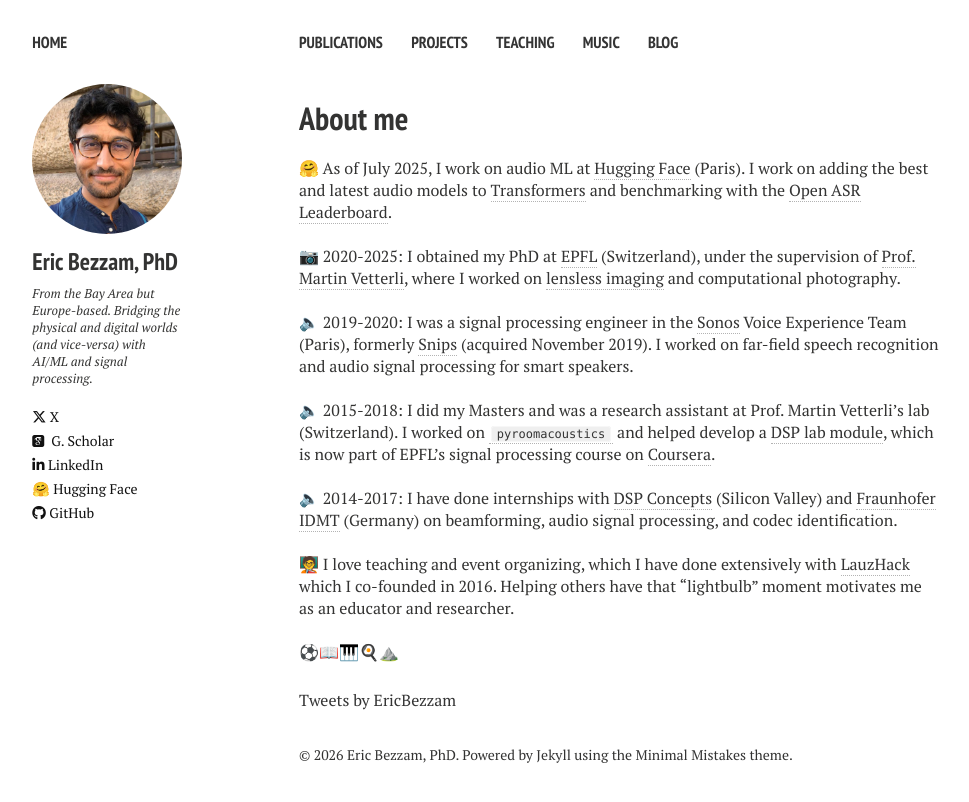
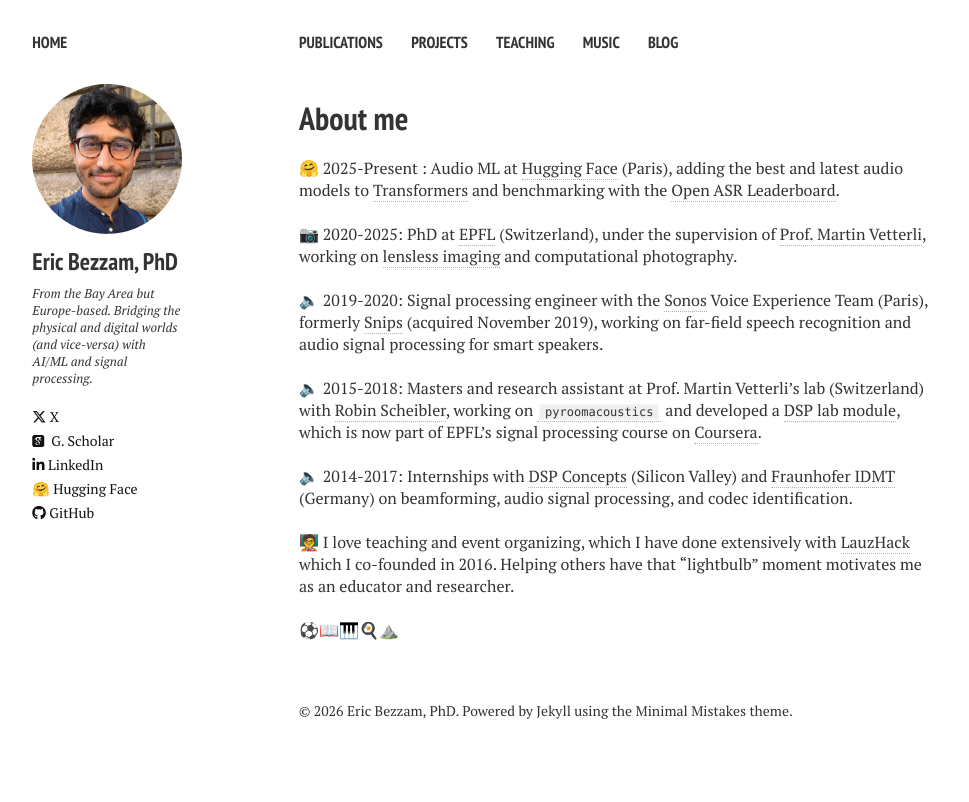
Before and after one commit to ebezzam/ebezzam.github.io, a Jekyll site: the page built from index.md, in a window 1280 px wide. Shown: the top 802 px of the page, without its empty margins (21-990 px from the left). Built offline with Jekyll 4.4.1, drawn with Linux system fonts in a browser that asks for light colours; nearby versions of some CDN libraries; comment, search, counter and statistics services are not loaded.

Commit message:
update main

```diff
--- a/_layouts/home2.html
+++ b/_layouts/home2.html
@@ -38,7 +38,6 @@
     <h1>{{ page.title }}</h1>
     <div class="article-wrap">
       {{ content }}
-      <a class="twitter-timeline" href="https://twitter.com/EricBezzam?ref_src=twsrc%5Etfw">Tweets by EricBezzam</a> <script async src="https://platform.twitter.com/widgets.js" charset="utf-8"></script>
     </div><!-- /.article-wrap -->
     {% if site.disqus_shortname and page.comments %}
       <section id="disqus_thread"></section><!-- /#disqus_thread -->
--- a/index.md
+++ b/index.md
@@ -7,21 +7,21 @@ tags: [Jekyll, theme, responsive, blog, template]
   feature: trees.jpg -->
 ---
 
-🤗 As of July 2025, I work on audio ML at <a href="https://huggingface.co/hf-audio" target="_blank">Hugging Face</a> (Paris). I work on adding the best and latest audio models to [Transformers](https://github.com/huggingface/transformers) and benchmarking with the [Open ASR Leaderboard](https://huggingface.co/spaces/hf-audio/open_asr_leaderboard).
+🤗 2025-Present : Audio ML at <a href="https://huggingface.co/hf-audio" target="_blank">Hugging Face</a> (Paris), adding the best and latest audio models to [Transformers](https://github.com/huggingface/transformers) and benchmarking with the [Open ASR Leaderboard](https://huggingface.co/spaces/hf-audio/open_asr_leaderboard).
 
 
 <br />
-📷 2020-2025: I obtained my PhD at <a href="https://www.epfl.ch/" target="_blank">EPFL</a> (Switzerland), under the supervision of <a href="https://en.wikipedia.org/wiki/Martin_Vetterli" target="_blank">Prof. Martin Vetterli</a>, where I worked on <a href="https://medium.com/@bezzam/a-complete-lensless-imaging-tutorial-hardware-software-and-algorithms-8873fa81a660" target="_blank">lensless imaging</a> and computational photography.
+📷 2020-2025: PhD at <a href="https://www.epfl.ch/" target="_blank">EPFL</a> (Switzerland), under the supervision of <a href="https://en.wikipedia.org/wiki/Martin_Vetterli" target="_blank">Prof. Martin Vetterli</a>, working on <a href="https://medium.com/@bezzam/a-complete-lensless-imaging-tutorial-hardware-software-and-algorithms-8873fa81a660" target="_blank">lensless imaging</a> and computational photography.
 
 <br />
-🔈 2019-2020: I was a signal processing engineer in the <a href="https://www.sonos.com" target="_blank">Sonos</a> Voice Experience Team (Paris), formerly <a href="https://snips.ai/" target="_blank">Snips</a> (acquired November 2019). I worked on far-field speech recognition and audio signal processing for smart speakers.
+🔈 2019-2020: Signal processing engineer with the <a href="https://www.sonos.com" target="_blank">Sonos</a> Voice Experience Team (Paris), formerly <a href="https://snips.ai/" target="_blank">Snips</a> (acquired November 2019), working on far-field speech recognition and audio signal processing for smart speakers.
 
 <br />
 
-🔈 2015-2018: I did my Masters and was a research assistant at Prof. Martin Vetterli's lab (Switzerland). I worked on <a href="https://github.com/LCAV/pyroomacoustics" target="_blank">`pyroomacoustics`</a> and helped develop a <a href="https://hwlab.learndsp.org/" target="_blank">DSP lab module</a>, which is now part of EPFL's signal processing course on <a href="https://www.coursera.org/learn/dsp4" target="_blank">Coursera</a>.
+🔈 2015-2018: Masters and research assistant at Prof. Martin Vetterli's lab (Switzerland) with [Robin Scheibler](https://www.robinscheibler.org/), working on <a href="https://github.com/LCAV/pyroomacoustics" target="_blank">`pyroomacoustics`</a> and developed a <a href="https://hwlab.learndsp.org/" target="_blank">DSP lab module</a>, which is now part of EPFL's signal processing course on <a href="https://www.coursera.org/learn/dsp4" target="_blank">Coursera</a>.
 
 <br />
-🔈 2014-2017: I have done internships with <a href="https://dspconcepts.com/" target="_blank">DSP Concepts</a> (Silicon Valley) and <a href="https://www.idmt.fraunhofer.de/en.html" target="_blank">Fraunhofer IDMT</a> (Germany) on beamforming, audio signal processing, and codec identification.
+🔈 2014-2017: Internships with <a href="https://dspconcepts.com/" target="_blank">DSP Concepts</a> (Silicon Valley) and <a href="https://www.idmt.fraunhofer.de/en.html" target="_blank">Fraunhofer IDMT</a> (Germany) on beamforming, audio signal processing, and codec identification.
 
 
 <br />
```
